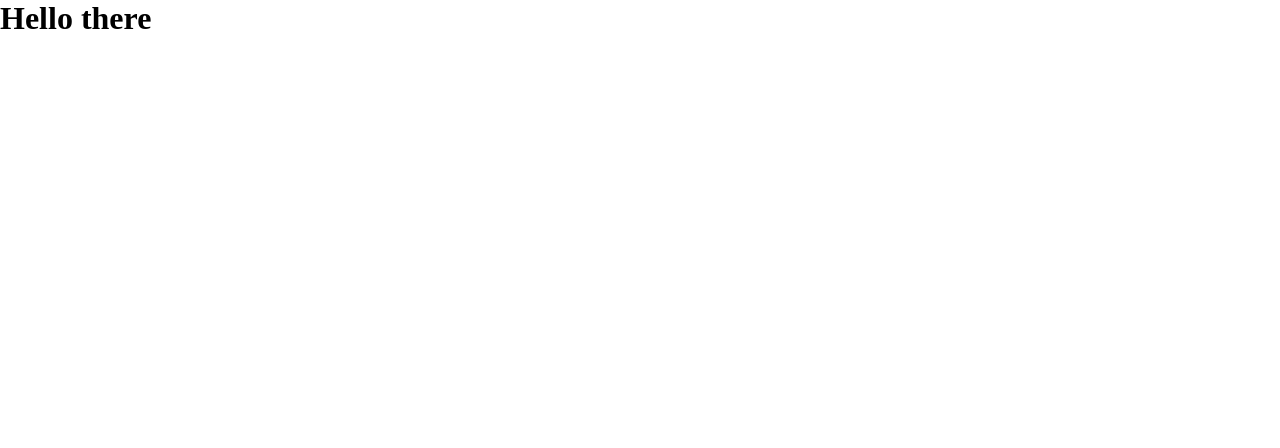
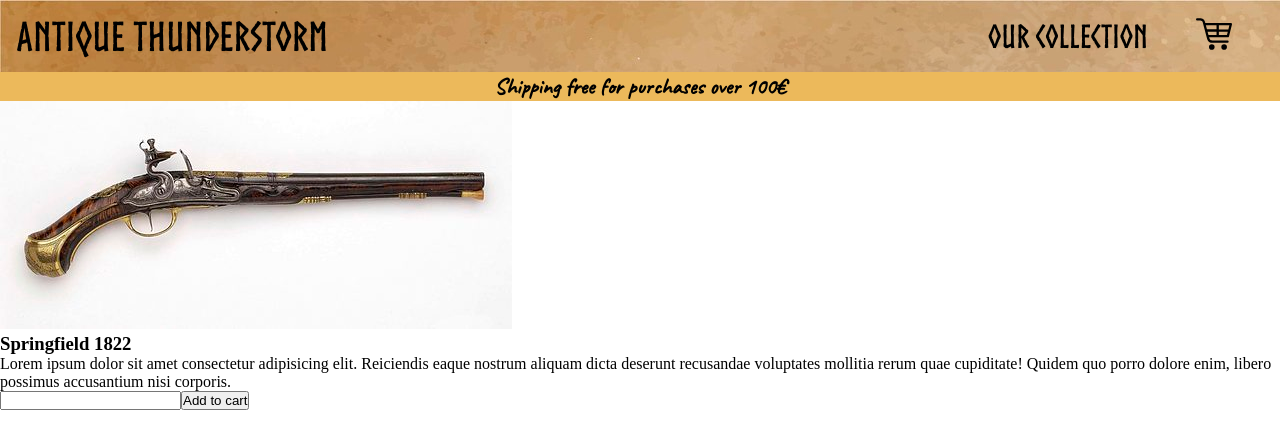
Before and after one commit to RuFuRu/Antique-Store, a React (Create React App) app: page /collection/1 in a window 1280 px wide. Shown: the top 448 px of the page. Built offline with nearby package versions, Linux system fonts and the light colour scheme.

Commit message:
html page for displaying single product

```diff
--- a/src/Pages/Item.tsx
+++ b/src/Pages/Item.tsx
@@ -1,7 +1,37 @@
+import { url } from "inspector";
+import { useParams } from "react-router-dom";
+import Header from "../Components/Header";
+import Information from "../Components/Information";
+import shopItems from "../Data/shopItems.json";
+
+
 function Item() {
+    const params = useParams();
+    const urlId = parseInt(params.id!);
+
     return (
         <div className="item-page-container">
-            <h1>Hello there</h1>
+            <Header/>
+            <Information/>
+            <div className="second-item-container">
+                {shopItems.filter(item => item.id === urlId).map(item => (
+                    <>
+                        <div className="item-page-left-side">
+                            <img src={item.url} alt="product-image" />
+                        </div>
+                        <div className="item-page-right-side">
+                            <h3>{item.name}</h3>
+                            <p>
+                                Lorem ipsum dolor sit amet consectetur adipisicing elit.
+                                Reiciendis eaque nostrum aliquam dicta deserunt recusandae voluptates mollitia rerum quae cupiditate!
+                                Quidem quo porro dolore enim, libero possimus accusantium nisi corporis.
+                            </p>
+                            <input type="number" />
+                            <button>Add to cart</button>
+                        </div>
+                    </>
+                ))}
+            </div>
         </div>
     )
 }
```
